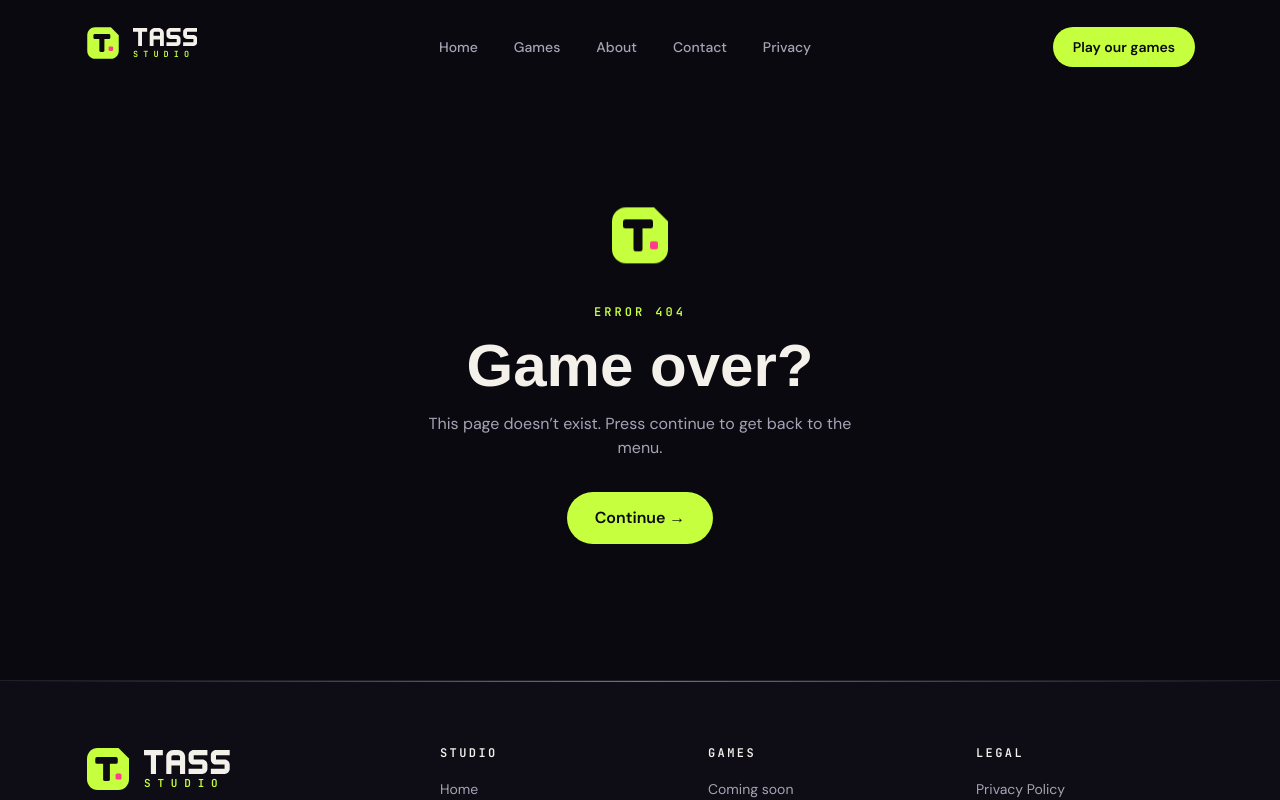
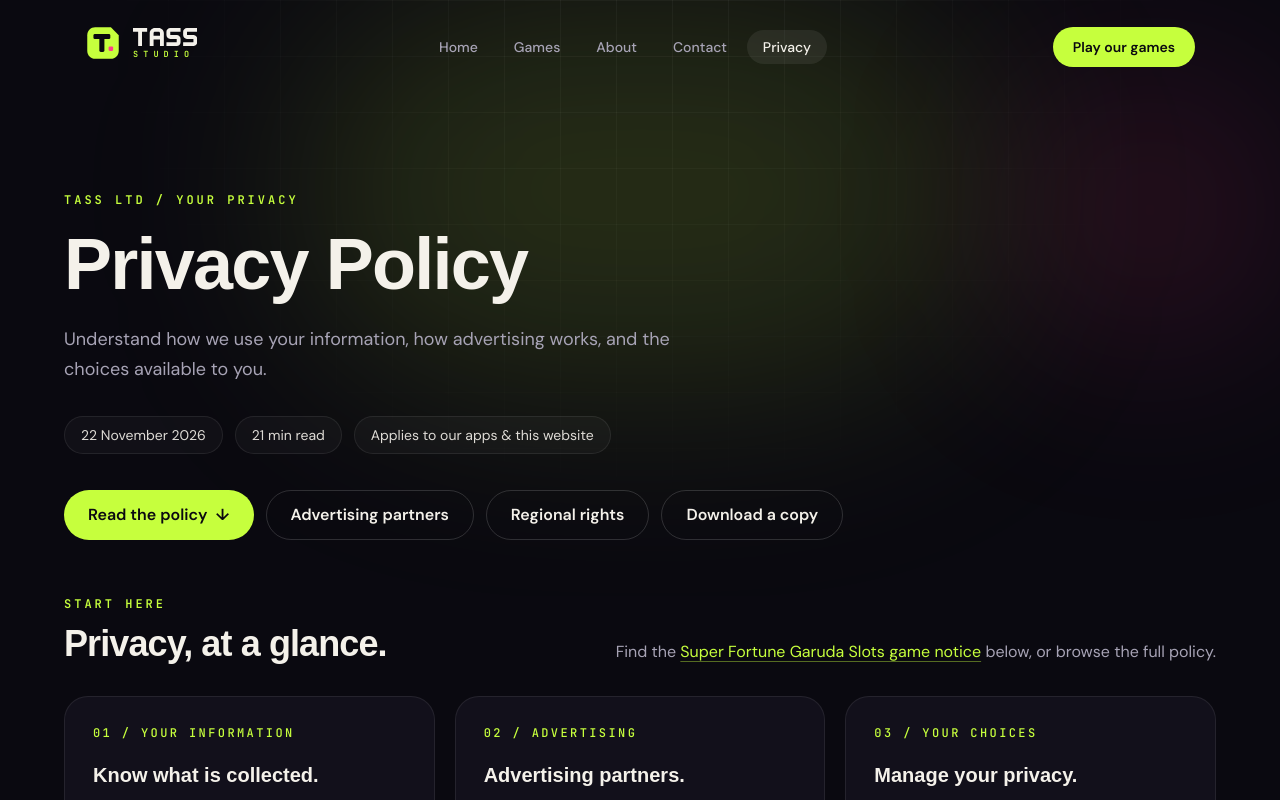
Before and after one commit to mbelouar/TassStudio, a Next.js app: page /privacy in a window 1280 px wide. Before the commit this address had no page. Shown: the top 800 px of the page. Built offline with nearby package versions, Linux system fonts and the light colour scheme; a web font is replaced by a local one.

Commit message:
Move privacy policy to /privacy and redirect old URL

```diff
--- a/app/privacy-policy/page.js
+++ b/app/privacy/page.js
@@ -11,8 +11,8 @@ import { site } from "@/data/site";
 export const metadata = {
   title: "Privacy Policy",
   description: "Understand how we use your information, how advertising works, and the choices available to you.",
-  alternates: { canonical: "/privacy-policy" },
-  openGraph: { url: "/privacy-policy", title: `Privacy Policy · ${site.name}` },
+  alternates: { canonical: "/privacy" },
+  openGraph: { url: "/privacy", title: `Privacy Policy · ${site.name}` },
 };
 
 const glance = [
--- a/app/sitemap.js
+++ b/app/sitemap.js
@@ -7,7 +7,7 @@ export default function sitemap() {
     { path: "/games", priority: 0.9, changeFrequency: "weekly" },
     { path: "/about", priority: 0.7, changeFrequency: "monthly" },
     { path: "/contact", priority: 0.7, changeFrequency: "yearly" },
-    { path: "/privacy-policy", priority: 0.5, changeFrequency: "monthly" },
+    { path: "/privacy", priority: 0.5, changeFrequency: "monthly" },
     { path: "/terms", priority: 0.4, changeFrequency: "yearly" },
   ];
   return routes.map((r) => ({
--- a/app/terms/page.js
+++ b/app/terms/page.js
@@ -71,7 +71,7 @@ export default function TermsPage() {
       <p>
         Each Application has its own intended audience and age rating, as described in its store listing. If you are under the age of digital consent in
         your country, you must have permission from a parent or guardian to use the Services, and they should review these terms and our{" "}
-        <Link href="/privacy-policy">Privacy Policy</Link> with you.
+        <Link href="/privacy">Privacy Policy</Link> with you.
       </p>
 
       <H n={5} />
@@ -94,7 +94,7 @@ export default function TermsPage() {
       <p>
         Our games are free to download and may be supported by advertising, including banners, interstitials, and optional rewarded ads. A reward is granted
         only when a rewarded ad completes successfully; an unfinished or failed ad does not earn a reward. Ads are provided by third parties such as Google
-        AdMob and Appodeal, and your advertising choices are explained in our <Link href="/privacy-policy">Privacy Policy</Link>. We are not responsible for
+        AdMob and Appodeal, and your advertising choices are explained in our <Link href="/privacy">Privacy Policy</Link>. We are not responsible for
         the content of third-party ads or the products they promote, but you can report an inappropriate ad to us.
       </p>
 
@@ -157,7 +157,7 @@ export default function TermsPage() {
 
       <H n={14} />
       <p>
-        Our <Link href="/privacy-policy">Privacy Policy</Link> explains how we and our partners process personal information in connection with the
+        Our <Link href="/privacy">Privacy Policy</Link> explains how we and our partners process personal information in connection with the
         Services, including advertising, children&apos;s privacy, and your rights.
       </p>
 
--- a/components/ContactForm.js
+++ b/components/ContactForm.js
@@ -57,7 +57,7 @@ export default function ContactForm() {
         <p className="text-xs leading-relaxed text-mute sm:max-w-sm" aria-live="polite">
           {sent
             ? "Your email app should now be open with the message ready to send."
-            : <>This opens a draft in your email app. Please don’t include passwords or payment details. See our <a href="/privacy-policy" className="text-ion hover:underline">Privacy Policy</a>.</>}
+            : <>This opens a draft in your email app. Please don’t include passwords or payment details. See our <a href="/privacy" className="text-ion hover:underline">Privacy Policy</a>.</>}
         </p>
         <button
           type="submit"
--- a/components/Footer.js
+++ b/components/Footer.js
@@ -32,7 +32,7 @@ export default function Footer() {
         </div>
 
         <FooterCol title="Studio">
-          {site.nav.filter((n) => n.href !== "/privacy-policy").map((n) => (
+          {site.nav.filter((n) => n.href !== "/privacy").map((n) => (
             <FooterLink key={n.href} href={n.href}>{n.label}</FooterLink>
           ))}
         </FooterCol>
@@ -50,7 +50,7 @@ export default function Footer() {
         )}
 
         <FooterCol title="Legal">
-          <FooterLink href="/privacy-policy">Privacy Policy</FooterLink>
+          <FooterLink href="/privacy">Privacy Policy</FooterLink>
           <FooterLink href="/terms">Terms of Service</FooterLink>
           {socials.map(([key, url]) => (
             <li key={key}>
--- a/data/site.js
+++ b/data/site.js
@@ -46,7 +46,7 @@ export const site = {
     { href: "/games", label: "Games" },
     { href: "/about", label: "About" },
     { href: "/contact", label: "Contact" },
-    { href: "/privacy-policy", label: "Privacy" },
+    { href: "/privacy", label: "Privacy" },
   ],
 
   legalUpdated: "24 November 2026",
--- a/lib/privacyPolicy.js
+++ b/lib/privacyPolicy.js
@@ -1,7 +1,7 @@
 /**
  * Loads the Privacy Policy from content/privacy-policy.md (the single source
  * of truth) and turns it into HTML + a table of contents.
- * Used by the /privacy-policy page and by scripts/build-policy-downloads.mjs.
+ * Used by the /privacy page and by scripts/build-policy-downloads.mjs.
  *
  * To change the policy, edit content/privacy-policy.md only.
  */
--- a/next.config.mjs
+++ b/next.config.mjs
@@ -5,6 +5,10 @@ const nextConfig = {
     // Serve modern formats for real screenshots (PNG/JPG you drop into /public/games).
     formats: ["image/avif", "image/webp"],
   },
+  // Old URL kept working for links already published (e.g. Google Play).
+  async redirects() {
+    return [{ source: "/privacy-policy", destination: "/privacy", permanent: true }];
+  },
   // Want a pure static site (any host, no server)? Uncomment the line below,
   // then add `unoptimized: true` inside `images`. Vercel works either way.
   // output: "export",
```
Also changed, not shown: 1 other file (tests, documents, lock files or other folders).
